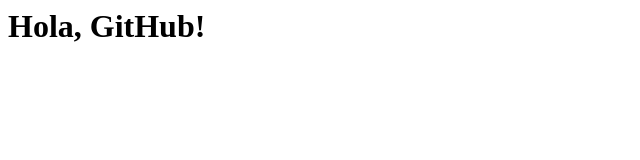
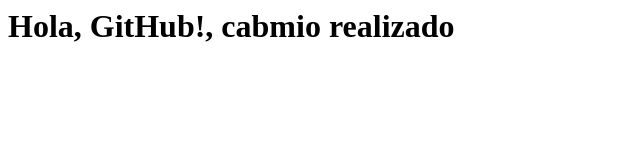
Before and after one commit to johan-pollo/controlversiones, a plain HTML site: page index.html in a window 1280 px wide. Shown: the whole page, without its empty margins (0-640 px from the left). Drawn offline with Linux system fonts and the light colour scheme.

Commit message:
Update index.html

```diff
--- a/index.html
+++ b/index.html
@@ -1 +1 @@
-<h1>Hola, GitHub!</h1>
+<h1>Hola, GitHub!, cabmio realizado</h1>
```
